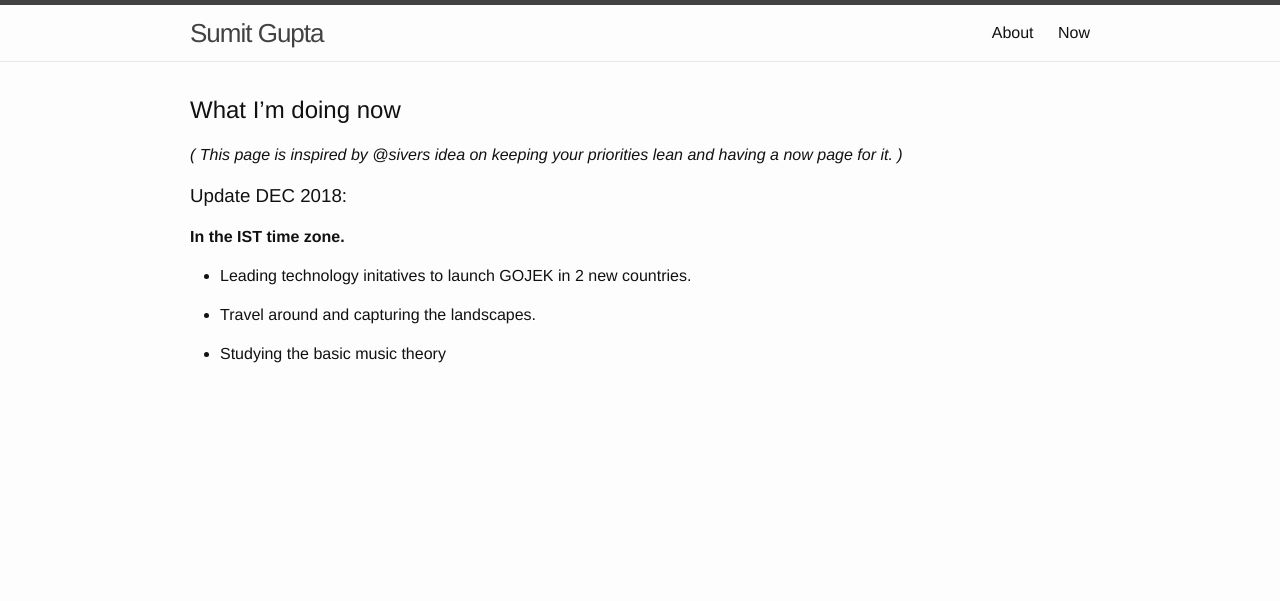
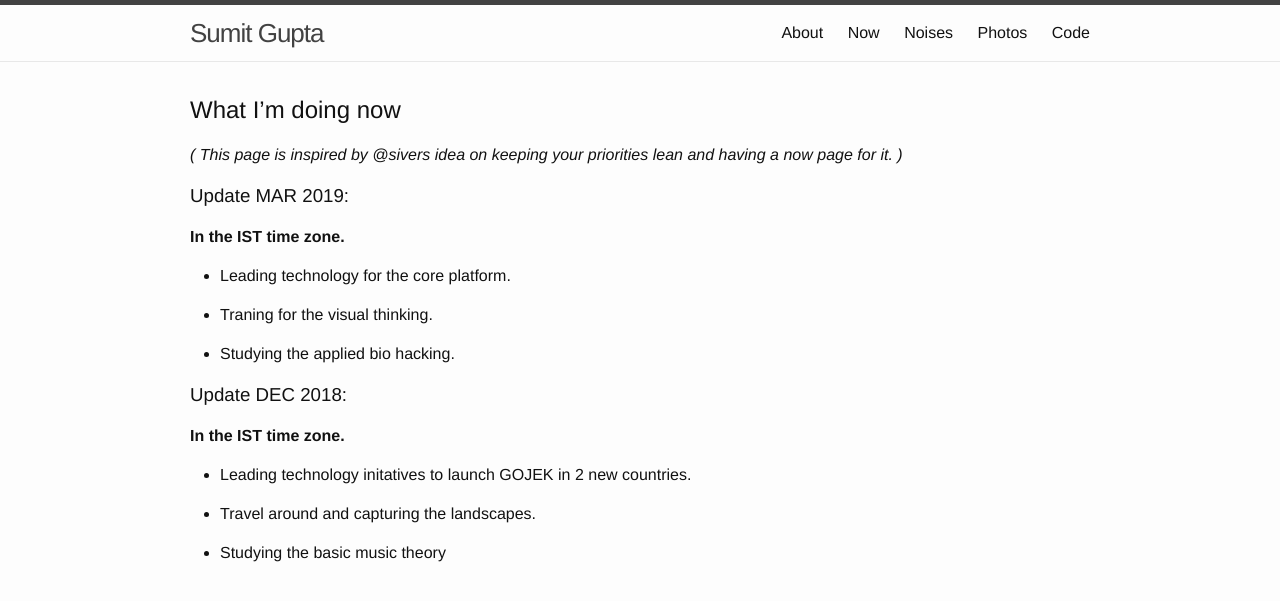
Before and after one commit to timusg/about, a Jekyll site: the page built from docs/now.md, in a window 1280 px wide. Shown: the top 601 px of the page. Built offline with Jekyll 4.4.1, drawn with Linux system fonts in a browser that asks for light colours.

```diff
--- a/docs/_includes/header.html
+++ b/docs/_includes/header.html
@@ -16,6 +16,9 @@
       <div class="trigger">
           <a class="page-link" href="{{ '/about' | prepend: site.baseurl }}">About</a>
           <a class="page-link" href="{{ '/now' | prepend: site.baseurl }}">Now</a>
+          <a class="page-link" href="{{ '/noises' | prepend: site.baseurl }}">Noises</a>
+          <a class="page-link" href="{{ '/photos.html' | prepend: site.baseurl }}">Photos</a>
+          <a class="page-link" target="_blank" href="{{ 'https://github.com/timusg' }}">Code</a>
       </div>
     </nav>
 
--- a/docs/_layouts/noise.html
+++ b/docs/_layouts/noise.html
@@ -5,12 +5,9 @@ layout: default
 <div class="post">
 
   <header>
-    <h2 class="alignleft">{{ page.title }}</h2>
+    <h2 class="alignleft">{{ page.title }}  ({{ page.date | date: "%b %-d, %Y" }}) </h2>
     <h2 class="alignright"><a href="/noises"><</a></h2>
-  </header>
-
   <div style="clear: both;"></div>
-
   <article class="post-content">
     {{ content }}
   </article>
--- a/docs/now.md
+++ b/docs/now.md
@@ -8,6 +8,18 @@ permalink: /now/
 
  *( This page is inspired by @sivers idea on keeping your priorities lean and having a now page for it. )*
 
+
+### Update MAR 2019:
+
+**In the IST time zone.**
+
+* Leading technology for the core platform.
+
+* Traning for the visual thinking.
+
+* Studying the applied bio hacking.
+
+
 ### Update DEC 2018:
 
 **In the IST time zone.**
```
Also changed, not shown: docs/index.md (+0 -4 lines), docs/noises/_posts/2019-03-24-Deluded-Dante.md (added, +22 -0 lines).
